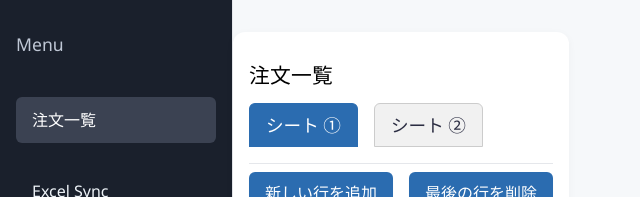
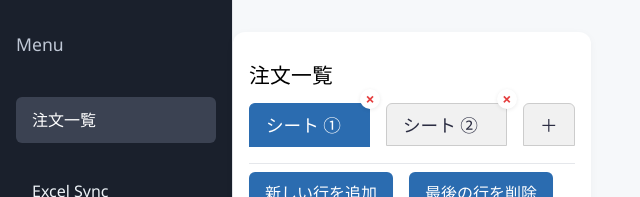
Before and after one commit to katsup07/auto-input-excel-app, a React (Vite) app: page / in a window 1280 px wide. Shown: the top 197 px of the page, without its empty margins (0-640 px from the left). Built offline with nearby package versions, Linux system fonts and the light colour scheme.

Commit message:
Allowing adding and deletion of new tabs

```diff
--- a/src/pages/OrderIntake.tsx
+++ b/src/pages/OrderIntake.tsx
@@ -4,7 +4,7 @@ import Spreadsheet from 'react-spreadsheet';
 import type { CellBase, Matrix } from 'react-spreadsheet';
 
 
-const NUM_PAGES = 2;
+// Remove NUM_PAGES, use dynamic length
 const columns = [
   'ご葬家名または故人名',
   'ご葬儀の日程',
@@ -111,21 +111,74 @@ const OrderIntake = () => {
   // Unicode for circled numbers: ① (U+2460), ② (U+2461), ...
   const circledNumbers = ['①', '②', '③', '④', '⑤', '⑥', '⑦', '⑧', '⑨', '⑩'];
 
+  const handleAddSheet = () => {
+    setPagesData(prev => [...prev, [columns.map(() => ({ value: '' }))]]);
+    setActivePage(pagesData.length); // focus new sheet
+  };
+
   return (
     <>
       <div style={{ position: 'sticky', top: 0, background: '#fff', zIndex: 10, padding: '1rem 0 1rem 0', borderBottom: '1px solid #eee' }}>
         <h1 style={{ margin: 0, color: "black", fontSize: '1.3rem' }}>注文一覧</h1>
-        <div className="tabs" style={{ marginTop: '1rem' }}>
-          {Array(NUM_PAGES).fill(null).map((_, idx) => (
+        <div className="tabs" style={{ marginTop: '1rem', display: 'flex', alignItems: 'center' }}>
+          {pagesData.map((_, idx) => (
+            <div key={idx} style={{ position: 'relative', display: 'inline-block', marginRight: 8 }}>
               <button
-              key={idx}
                 className={"tab" + (activePage === idx ? " active" : "")}
-              style={{ marginRight: 8, fontSize: '1.1rem' }}
+                style={{ fontSize: '1.1rem', paddingRight: pagesData.length > 1 ? 28 : undefined }}
                 onClick={() => setActivePage(idx)}
               >
                 シート {circledNumbers[idx] || idx + 1}
               </button>
+              {pagesData.length > 1 && (
+                <button
+                  onClick={e => {
+                    e.stopPropagation();
+                    if (window.confirm('このシートを削除してもよろしいですか？')) {
+                      setPagesData(prev => {
+                        const newData = prev.filter((_, i) => i !== idx);
+                        // If the removed tab was before or at the current, adjust activePage
+                        if (activePage > idx) setActivePage(a => a - 1);
+                        else if (activePage === idx) setActivePage(a => Math.max(0, a - 1));
+                        return newData;
+                      });
+                    }
+                  }}
+                  style={{
+                    position: 'absolute',
+                    right: -10,
+                    top: -14,
+                    width: 20,
+                    height: 20,
+                    border: 'none',
+                    background: '#fff',
+                    color: '#e53e3e',
+                    fontWeight: 'bold',
+                    fontSize: '1rem',
+                    cursor: 'pointer',
+                    padding: 0,
+                    lineHeight: 1,
+                    zIndex: 2,
+                    borderRadius: '50%',
+                    boxShadow: '0 1px 4px rgba(0,0,0,0.08)',
+                    display: 'flex',
+                    alignItems: 'center',
+                    justifyContent: 'center',
+                  }}
+                  aria-label={`Remove sheet ${idx + 1}`}
+                  tabIndex={-1}
+                >×</button>
+              )}
+            </div>
           ))}
+          <button
+            className="tab"
+            style={{ fontSize: '1.1rem', padding: '0.5rem 1rem', border: '1px solid #ccc', background: '#f1f1f1', cursor: 'pointer' }}
+            onClick={handleAddSheet}
+            aria-label="Add new sheet"
+          >
+            ＋
+          </button>
         </div>
         <div style={{ borderTop: '1px solid #e5e7eb', marginTop: 8, paddingTop: 8, display: 'flex', gap: '1rem', alignItems: 'center' }}>
           <button className="primary" onClick={handleAddRow}>
```
Lines whose indentation alone changed are shown as unchanged.
